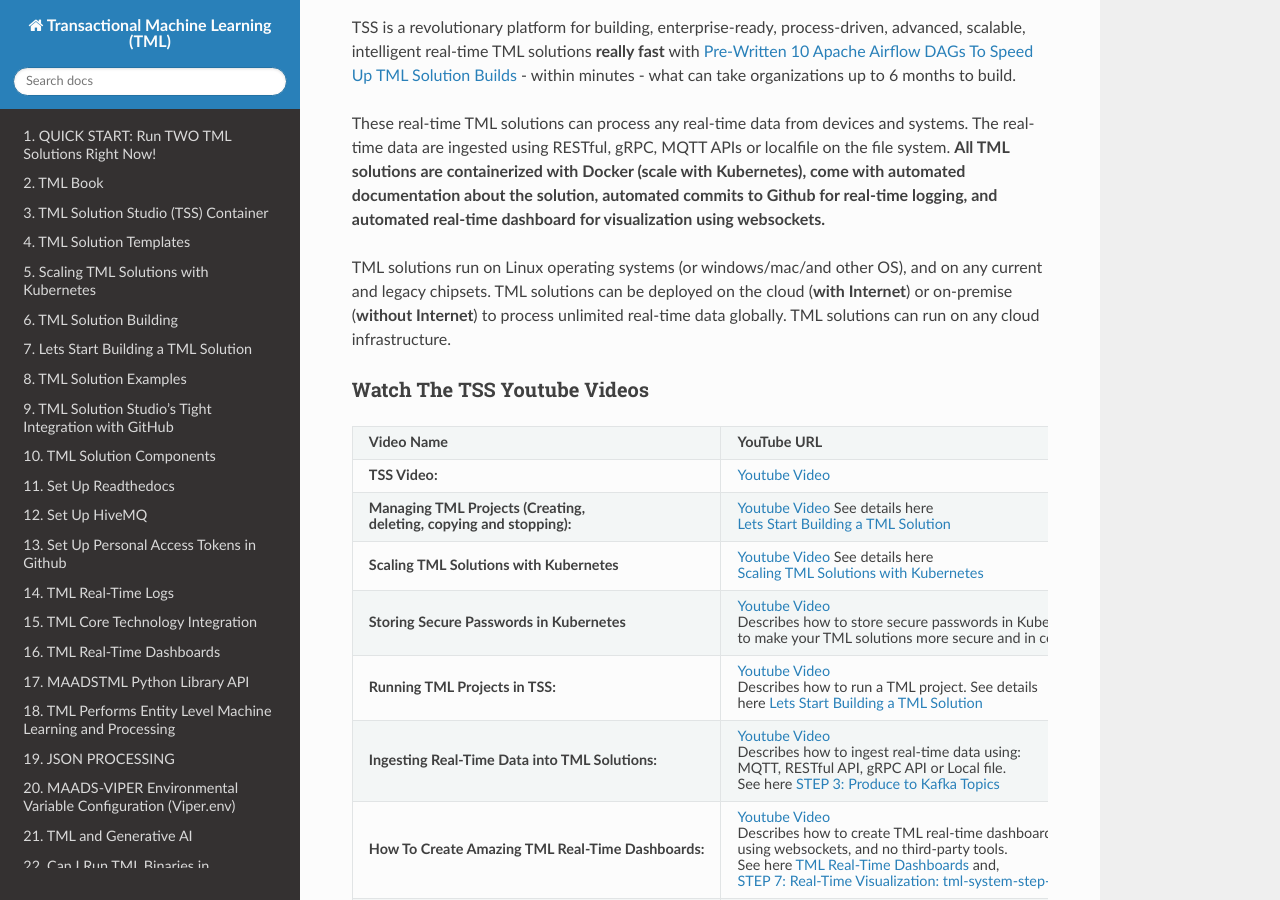
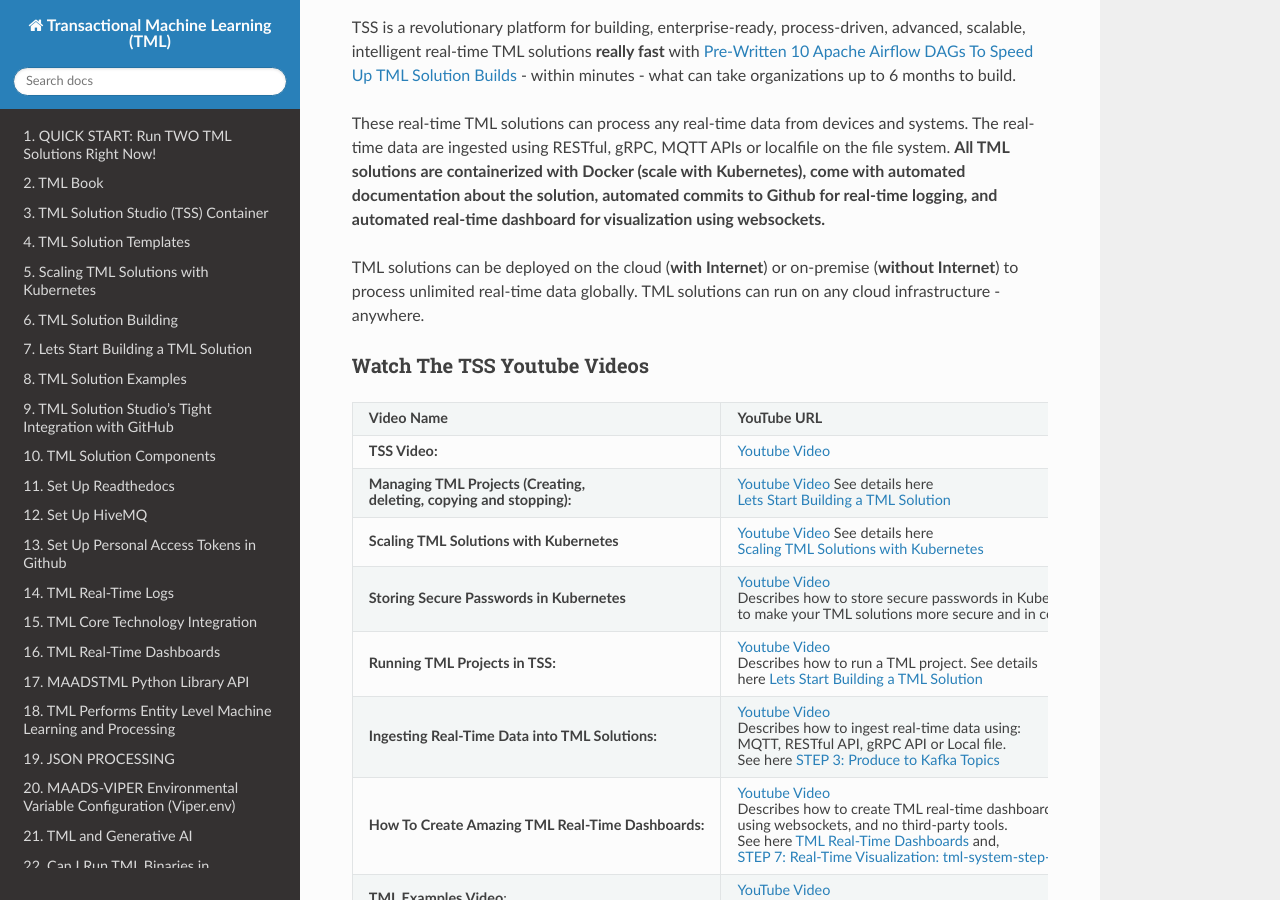
Before and after one commit to smaurice101/readthedocs, a Sphinx documentation site: the page built from docs/source/index.rst, in a window 1280 px wide and 900 px high, scrolled down 336 px. Built offline with Sphinx 7.4.7 and the Read the Docs theme 3.1.0, drawn with Linux system fonts in a browser that asks for light colours.

Commit message:
Update index.rst

```diff
--- a/docs/source/index.rst
+++ b/docs/source/index.rst
@@ -8,7 +8,7 @@
 
 These real-time TML solutions can process any real-time data from devices and systems. The real-time data are ingested using RESTful, gRPC, MQTT APIs or localfile on the file system. **All TML solutions are containerized with Docker (scale with Kubernetes), come with automated documentation about the solution, automated commits to Github for real-time logging, and automated real-time dashboard for visualization using websockets.**
 
-TML solutions run on Linux operating systems (or windows/mac/and other OS), and on any current and legacy chipsets. TML solutions can be deployed on the cloud (**with Internet**) or on-premise (**without Internet**) to process unlimited real-time data globally.  TML solutions can run on any cloud infrastructure.
+TML solutions can be deployed on the cloud (**with Internet**) or on-premise (**without Internet**) to process unlimited real-time data globally.  TML solutions can run on any cloud infrastructure - anywhere.
 
 Watch The TSS Youtube Videos
 """""""""""""""""""""""""""""""
```
